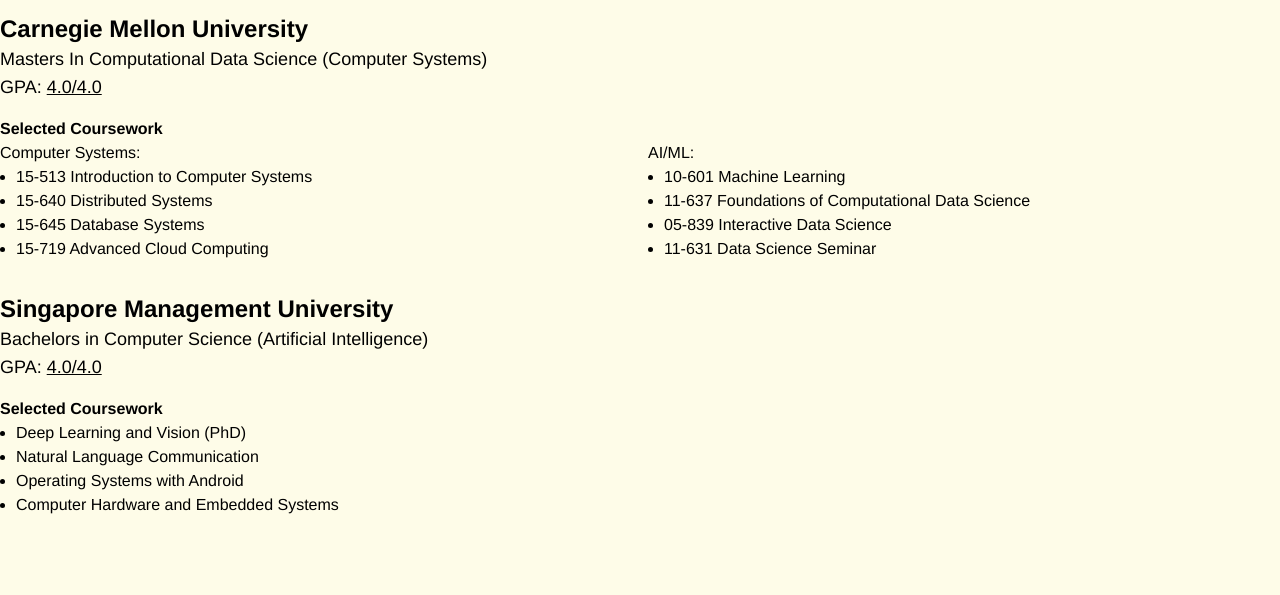
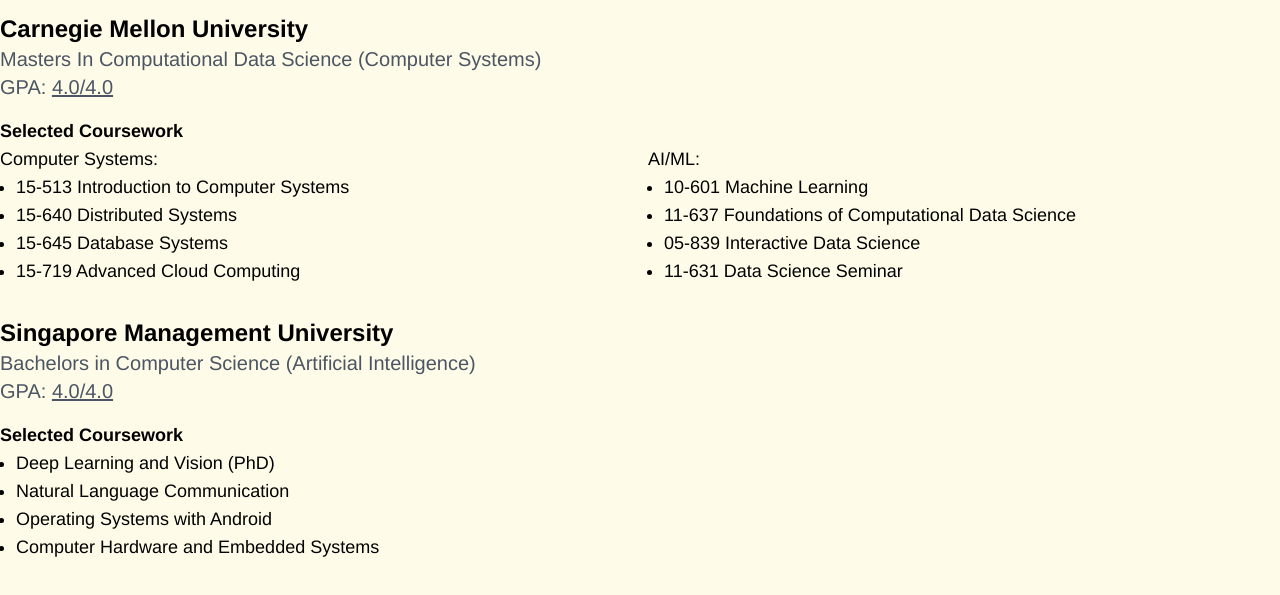
Before and after one commit to christopherlim98/christopherlim98.github.io, a Gatsby site: page /education in a window 1280 px wide. Shown: the part 163-758 px from the top of the page. Built offline with nearby package versions, Linux system fonts and the light colour scheme; Gatsby itself is replaced by a stand-in of ours.

Commit message:
style: standardise fonts for education page

```diff
--- a/src/pages/education.tsx
+++ b/src/pages/education.tsx
@@ -14,29 +14,45 @@ export default function Education() {
         <div className="py-4">
           {" "}
           <h2 className="font-extrabold">Carnegie Mellon University </h2>
-          <h3>Masters In Computational Data Science (Computer Systems)</h3>
-          <h3>
+          <h4>Masters In Computational Data Science (Computer Systems)</h4>
+          <h4>
             GPA: <span className="underline">4.0/4.0</span>
-          </h3>
+          </h4>
         </div>
-        <p className="font-bold">Selected Coursework</p>
+        <h3 className="font-bold">Selected Coursework</h3>
         <div className="grid md:grid-cols-2 gap-4">
           <div>
-            <p>Computer Systems:</p>
+            <h3>Computer Systems:</h3>
             <ul className="list-disc list-outside mx-4">
+              <h3>
                 <li>15-513 Introduction to Computer Systems</li>
+              </h3>
+              <h3>
                 <li>15-640 Distributed Systems</li>
+              </h3>
+              <h3>
                 <li>15-645 Database Systems </li>
+              </h3>
+              <h3>
                 <li>15-719 Advanced Cloud Computing </li>
+              </h3>
             </ul>
           </div>
           <div>
-            <p>AI/ML: </p>
+            <h3>AI/ML: </h3>
             <ul className="list-disc list-outside mx-4">
+              <h3>
                 <li>10-601 Machine Learning</li>
+              </h3>
+              <h3>
                 <li>11-637 Foundations of Computational Data Science</li>
+              </h3>
+              <h3>
                 <li>05-839 Interactive Data Science</li>
+              </h3>
+              <h3>
                 <li>11-631 Data Science Seminar</li>
+              </h3>
             </ul>
           </div>
         </div>
@@ -45,19 +61,27 @@ export default function Education() {
         <div className="py-4">
           {" "}
           <h2 className="font-extrabold">Singapore Management University </h2>
-          <h3>Bachelors in Computer Science (Artificial Intelligence)</h3>
-          <h3>
+          <h4>Bachelors in Computer Science (Artificial Intelligence)</h4>
+          <h4>
             GPA: <span className="underline">4.0/4.0</span>
-          </h3>
+          </h4>
         </div>
-        <p className="font-bold">Selected Coursework</p>
+        <h3 className="font-bold">Selected Coursework</h3>
         <div className="grid md:grid-cols-2 gap-4">
           <div>
             <ul className="list-disc list-outside mx-4">
+              <h3>
                 <li>Deep Learning and Vision (PhD)</li>
+              </h3>
+              <h3>
                 <li>Natural Language Communication</li>
+              </h3>
+              <h3>
                 <li>Operating Systems with Android</li>
+              </h3>
+              <h3>
                 <li>Computer Hardware and Embedded Systems</li>
+              </h3>
             </ul>
           </div>
         </div>
```
Lines whose indentation alone changed are shown as unchanged.
